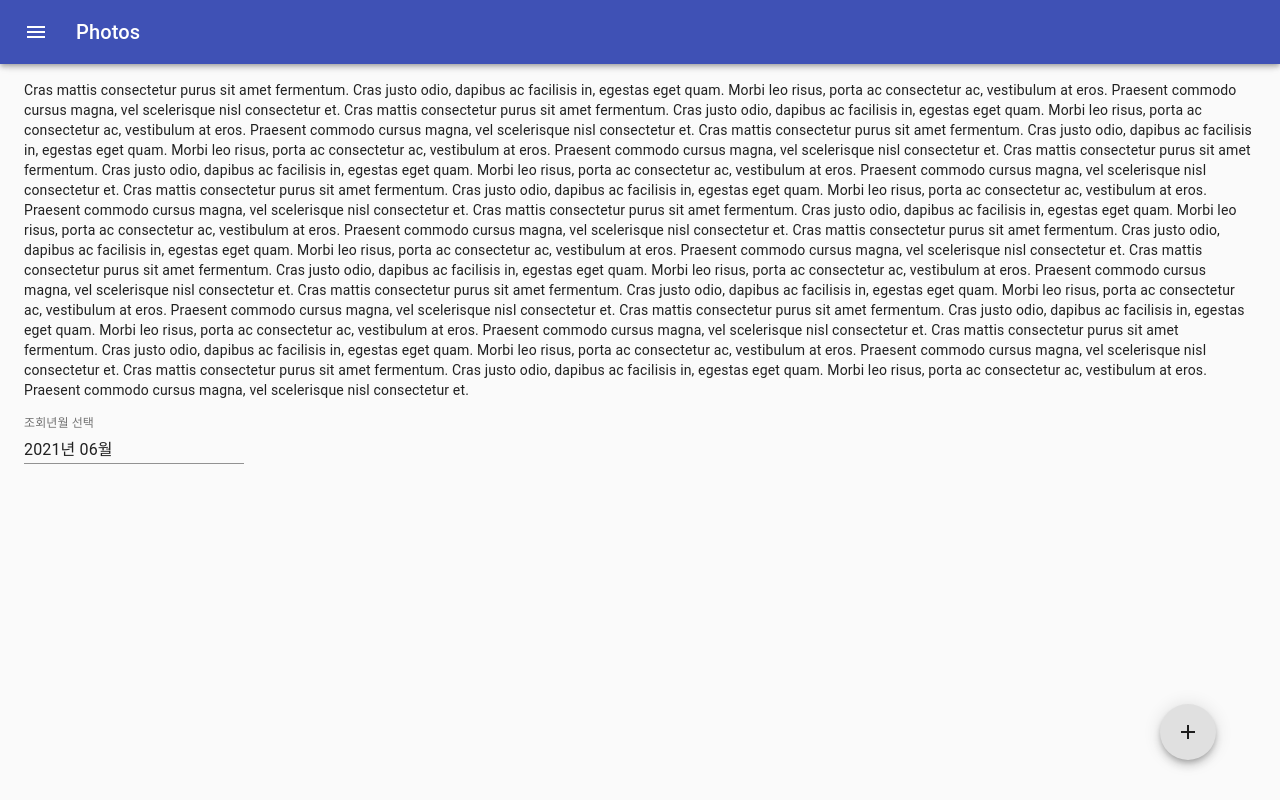
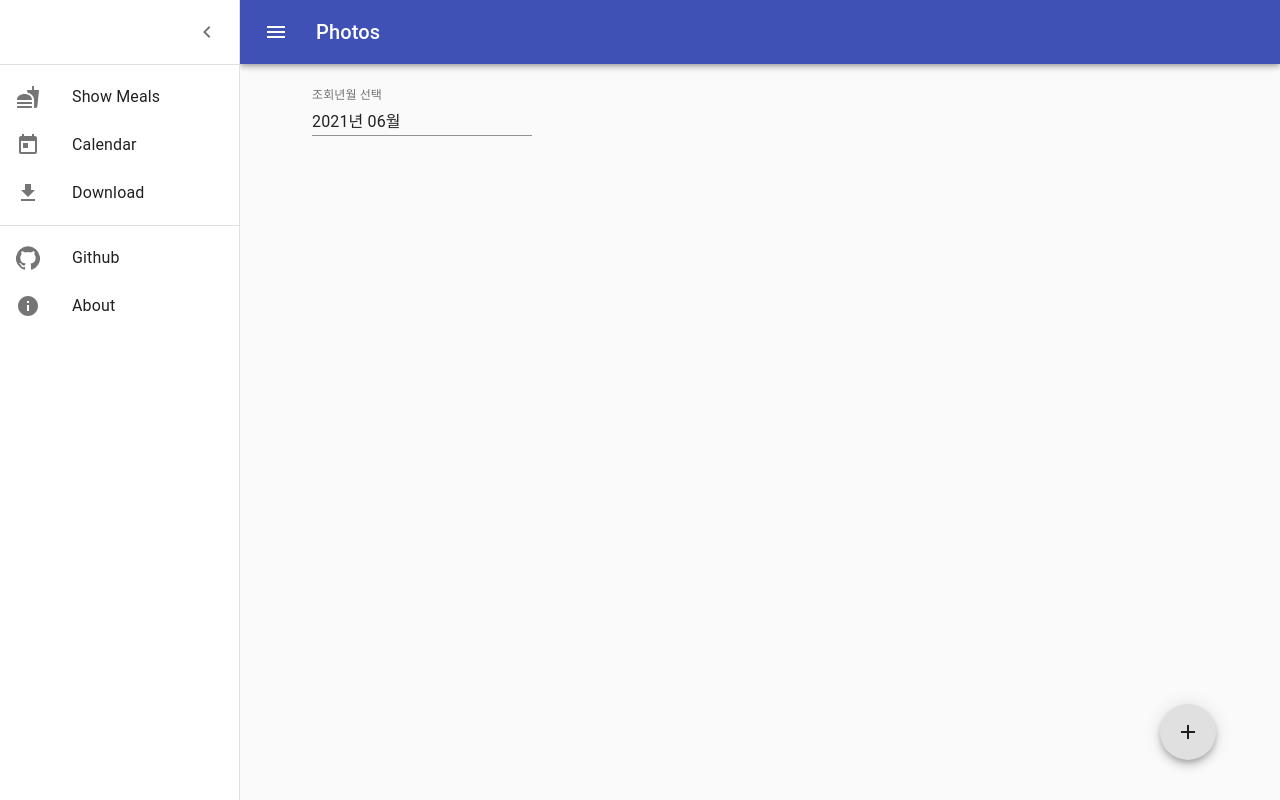
Before and after one commit to parkjbdev/MealManager, a React (Create React App) app in the folder client/: page / in a window 1280 px wide. Both pictures are taken after a click on the button "menu". Built offline with nearby package versions, Linux system fonts and the light colour scheme.

Commit message:
Add Drawer to the AppBar & Delete Scrollbar

```diff
--- a/client/public/index.html
+++ b/client/public/index.html
@@ -25,6 +25,11 @@
       Learn how to configure a non-root public URL by running `npm run build`.
     -->
     <title>React App</title>
+    <style>
+      ::-webkit-scrollbar {
+        display: none;
+      }
+    </style>
   </head>
   <body>
     <noscript>You need to enable JavaScript to run this app.</noscript>
--- a/client/src/index.tsx
+++ b/client/src/index.tsx
@@ -1,14 +1,12 @@
 import React from 'react';
 import ReactDOM from 'react-dom';
 import './resource/stylesheet/index.css';
-import App from './App/App';
 import reportWebVitals from './reportWebVitals';
 import AppBar from "./modules/AppBar";
 
 ReactDOM.render(
   <React.StrictMode>
-    <AppBar  title="Photos"/>
-    <App />
+    <AppBar title="Photos"/>
   </React.StrictMode>,
   document.getElementById('root')
 );
--- a/client/src/modules/AppBar.tsx
+++ b/client/src/modules/AppBar.tsx
@@ -1,13 +1,26 @@
-import React from 'react'
-import * as Material from '@material-ui/core'
+import React, {useState} from 'react'
+import clsx from 'clsx';
 import * as MaterialStyle from '@material-ui/core/styles'
-import * as MaterialIcon from '@material-ui/icons'
+import {
+  AppBar,
+  Container,
+  CssBaseline,
+  IconButton,
+  Slide,
+  Toolbar,
+  Typography,
+  useScrollTrigger
+} from "@material-ui/core";
+import MenuIcon from '@material-ui/icons/Menu'
+import AppDrawer from "./Drawer";
+import App from "../App/App";
 
-
+const drawerWidth = 240
 const style = (theme: MaterialStyle.Theme) =>
   MaterialStyle.createStyles({
     root: {
       flexGrow: 1,
+      display: 'flex'
     },
     menuButton: {
       marginRight: theme.spacing(2),
@@ -15,72 +28,92 @@ const style = (theme: MaterialStyle.Theme) =>
     title: {
       flexGrow: 1,
     },
+    appBar: {
+      transition: theme.transitions.create(['margin', 'width'], {
+        easing: theme.transitions.easing.sharp,
+        duration: theme.transitions.duration.leavingScreen,
+      }),
+    },
+    appBarShift: {
+      width: `calc(100% - ${drawerWidth}px)`,
+      marginLeft: drawerWidth,
+      transition: theme.transitions.create(['margin', 'width'], {
+        easing: theme.transitions.easing.easeOut,
+        duration: theme.transitions.duration.enteringScreen,
+      }),
+    },
+    content: {
+      flexGrow: 1,
+      padding: theme.spacing(3),
+      transition: theme.transitions.create('margin', {
+        easing: theme.transitions.easing.sharp,
+        duration: theme.transitions.duration.leavingScreen,
+      }),
+      marginLeft: -drawerWidth,
+    },
+    contentShift: {
+      transition: theme.transitions.create('margin', {
+        easing: theme.transitions.easing.easeOut,
+        duration: theme.transitions.duration.enteringScreen,
+      }),
+      marginLeft: 0,
+    },
   })
 
 const useStyles = MaterialStyle.makeStyles(style)
 
-interface AppBarProp {
-	title: string
-}
-
-interface Props {
-	/**
-	 * Injected by the documentation to work in an iframe.
-	 * You won't need it on your project.
-	 */
-	window?: () => Window;
-	children: React.ReactElement;
-}
-
-function HideOnScroll(props: Props) {
-	const {children, window} = props;
-	// Note that you normally won't need to set the window ref as useScrollTrigger
-	// will default to window.
-	// This is only being set here because the demo is in an iframe.
-	const trigger = Material.useScrollTrigger({target: window ? window() : undefined});
+function HideOnScroll(props: { children: React.ReactElement }) {
+  const trigger = useScrollTrigger();
 
   return (
-		<Material.Slide appear={false} direction="down" in={!trigger}>
-			{children}
-		</Material.Slide>
+    <Slide appear={false} direction="down" in={!trigger}>
+      {props.children}
+    </Slide>
   );
 }
 
-export default function AppBar(props: AppBarProp) {
+export default function MainAppBar(props: { title: string }) {
   const classes = useStyles();
+  const [menuOpen, setMenuOpen] = useState(false)
+
+  const handleDrawerOpen = () => {
+    setMenuOpen(true)
+  }
+  const handleDrawerClose = () => {
+    setMenuOpen(false)
+  }
 
   return (
     <div className={classes.root}>
-			<React.Fragment>
-				<Material.CssBaseline/>
+      <CssBaseline/>
 
+      {/* App Bar */}
       <HideOnScroll {...props}>
-					<Material.AppBar>
-						<Material.Toolbar>
-							<Material.IconButton edge="start" className={classes.menuButton} color="inherit"
-												 aria-label="menu">
-								<MaterialIcon.Menu/>
-							</Material.IconButton>
-							<Material.Typography variant="h6">{props.title}</Material.Typography>
-						</Material.Toolbar>
-					</Material.AppBar>
+        <AppBar className={clsx(classes.appBar, {
+          [classes.appBarShift]: menuOpen,
+        })}>
+          <Toolbar>
+            <IconButton edge="start" className={classes.menuButton} color="inherit"
+                        aria-label="menu" onClick={handleDrawerOpen}>
+              <MenuIcon/>
+            </IconButton>
+            <Typography variant="h6">{props.title}</Typography>
+          </Toolbar>
+        </AppBar>
       </HideOnScroll>
 
-				<Material.Toolbar/>
+      {/* Drawer Menu */}
+      <AppDrawer open={menuOpen} handleDrawerOpen={handleDrawerOpen} handleDrawerClose={handleDrawerClose}/>
 
-				<Material.Container>
-					<Material.Box my={2}>
-						{[...new Array(12)]
-							.map(
-								() => `Cras mattis consectetur purus sit amet fermentum.
-Cras justo odio, dapibus ac facilisis in, egestas eget quam.
-Morbi leo risus, porta ac consectetur ac, vestibulum at eros.
-Praesent commodo cursus magna, vel scelerisque nisl consectetur et.`,
-							)
-							.join('\n')}
-					</Material.Box>
-				</Material.Container>
-			</React.Fragment>
+      {/* Main Content */}
+      <main className={clsx(classes.content, {
+        [classes.contentShift]: menuOpen,
+      })}>
+        <Toolbar/>
+        <Container>
+          <App/>
+        </Container>
+      </main>
     </div>
   );
 }
--- /dev/null
+++ b/client/src/modules/Drawer.tsx
@@ -0,0 +1,78 @@
+import React from 'react';
+import {Divider, Drawer, IconButton, List, makeStyles, useTheme} from "@material-ui/core";
+import * as MaterialStyle from "@material-ui/core/styles";
+import DrawerListItem from "./DrawerListItem";
+import ChevronLeftIcon from "@material-ui/icons/ChevronLeft";
+import ChevronRightIcon from "@material-ui/icons/ChevronRight";
+import FastfoodIcon from '@material-ui/icons/Fastfood';
+import TodayIcon from '@material-ui/icons/Today';
+import DownloadIcon from "@material-ui/icons/GetApp"
+import InfoIcon from '@material-ui/icons/Info';
+import GitHubIcon from '@material-ui/icons/GitHub';
+
+const drawerWidth = 240
+
+const style = (theme: MaterialStyle.Theme) =>
+  MaterialStyle.createStyles({
+    drawer: {
+      width: drawerWidth,
+      flexShrink: 0,
+    },
+    drawerPaper: {
+      width: drawerWidth,
+    },
+    drawerHeader: {
+      display: 'flex',
+      alignItems: 'center',
+      padding: theme.spacing(0, 1),
+      // necessary for content to be below app bar
+      ...theme.mixins.toolbar,
+      justifyContent: 'flex-end',
+    },
+  })
+
+const useStyles = makeStyles(style)
+
+const AppDrawer = (props: { open: boolean, handleDrawerClose: () => void, handleDrawerOpen: () => void }) => {
+  const classes = useStyles();
+  const theme = useTheme();
+
+  return (
+    <>
+      {/* Drawer */}
+      <Drawer
+        className={classes.drawer}
+        variant="persistent"
+        anchor="left"
+        open={props.open}
+        classes={{
+          paper: classes.drawerPaper,
+        }}
+      >
+        {/* Drawer Header */}
+        <div className={classes.drawerHeader}>
+          <IconButton onClick={props.handleDrawerClose}>
+            {theme.direction === 'ltr' ? <ChevronLeftIcon/> : <ChevronRightIcon/>}
+          </IconButton>
+        </div>
+
+        {/* Drawer */}
+        <Divider/>
+        <List>
+          <DrawerListItem text='Show Meals' icon={<FastfoodIcon/>} onClick={() => console.log('show meals')}/>
+          <DrawerListItem text='Calendar' icon={<TodayIcon/>} onClick={() => console.log('calendar')}/>
+          <DrawerListItem text='Download' icon={<DownloadIcon/>} onClick={() => console.log('download')}/>
+        </List>
+
+        <Divider/>
+        <List>
+          <DrawerListItem text='Github' icon={<GitHubIcon/>} onClick={() => window.open('https://github.com/parkjbdev/MealManager')}/>
+          <DrawerListItem text='About' icon={<InfoIcon/>} onClick={() => console.log('about')}/>
+        </List>
+      </Drawer>
+
+    </>
+  );
+};
+
+export default AppDrawer;
--- /dev/null
+++ b/client/src/modules/DrawerListItem.tsx
@@ -0,0 +1,15 @@
+import React from 'react';
+import {ListItem, ListItemIcon, ListItemText} from "@material-ui/core";
+
+const DrawerListItem = (props: { text: string, icon: JSX.Element, onClick: Function }) => {
+  return (
+    <ListItem button key={props.text} onClick={() => props.onClick()}>
+      <ListItemIcon>
+        {props.icon}
+      </ListItemIcon>
+      <ListItemText primary={props.text}/>
+    </ListItem>
+  );
+};
+
+export default DrawerListItem;
```
Lines whose indentation alone changed are shown as unchanged.
